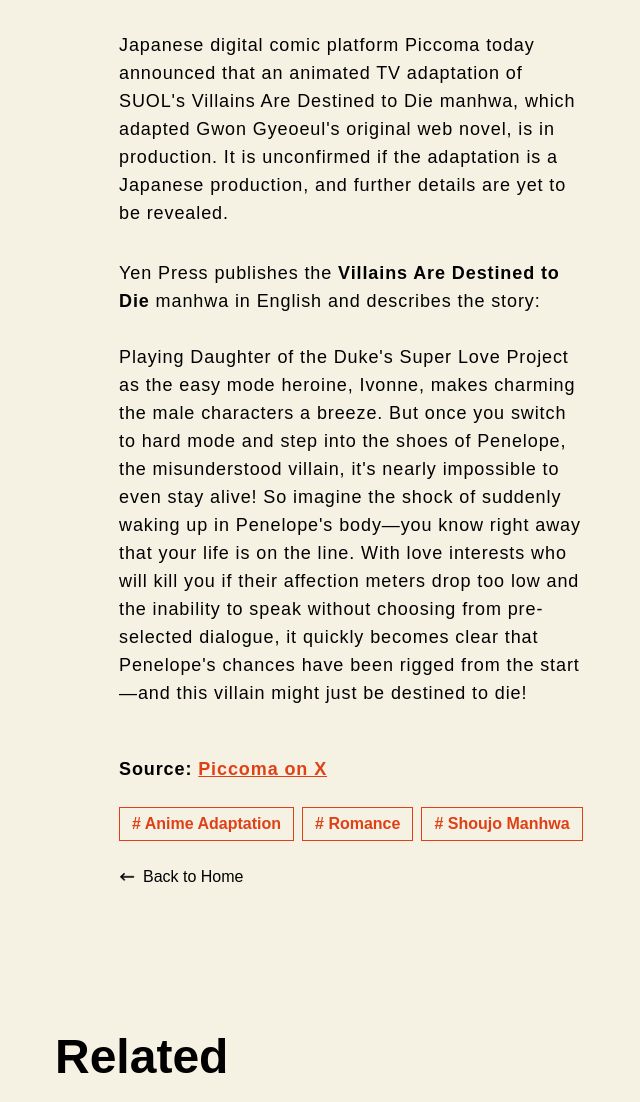
After one commit to wein1m/cms-blog, a PHP site: page /blog_post.example.php in a window 1280 px wide. The commit adds this page. Shown: the part 1058-2160 px from the top of the page, without its empty margins (289-929 px from the left). Run offline with PHP 8.4, Linux system fonts and the light colour scheme; some web fonts are replaced.

Commit message:
style: add blog post details UI

```diff
--- /dev/null
+++ b/src/blog_post.example.php
@@ -0,0 +1,104 @@
+<?php
+include_once "head.php";
+?>
+
+<section>
+    <div class="flex flex-col justify-center items-center px-86 mt-24 text-center ">
+        <h1 class="text-6xl mb-4 font-semibold">Villains Are Destined to Die Manhwa Gets Animated Adaptation</h1>
+        <span class="mt-4 opacity-80 font-semibold tracking-wider">Aug 9, 2026 | Arisa Nojima</span>
+    </div>
+
+    <div class="flex flex-col justify-center mt-16 mx-86">
+        <img src="https://a.storyblok.com/f/178900/1280x720/f9202b80c5/villains-are-destined-to-die-header.jpg/m/1080x0/filters:format(webp)"
+            class="mb-4 rounded-3xl" />
+        <p class="mx-16 my-4 font-gsans text-lg tracking-wider">
+            Japanese digital comic platform Piccoma today announced that an animated TV adaptation of SUOL's Villains
+            Are Destined to Die manhwa, which adapted Gwon Gyeoeul's original web novel, is in production. It is
+            unconfirmed if the adaptation is a Japanese production, and further details are yet to be revealed.
+        </p>
+        <p class="mx-16 my-4 font-gsans text-lg tracking-wider">
+            Yen Press publishes the <b>Villains Are Destined to Die</b> manhwa in English and describes the story:
+            <br><br>
+            Playing Daughter of the Duke's Super Love Project as the easy mode heroine, Ivonne, makes charming the male
+            characters a breeze. But once you switch to hard mode and step into the shoes of Penelope, the misunderstood
+            villain, it's nearly impossible to even stay alive! So imagine the shock of suddenly waking up in Penelope's
+            body—you know right away that your life is on the line. With love interests who will kill you if their
+            affection meters drop too low and the inability to speak without choosing from pre-selected dialogue, it
+            quickly becomes clear that Penelope's chances have been rigged from the start—and this villain might just be
+            destined to die!
+        </p>
+        <p class="mx-16 my-4 font-gsans text-lg tracking-wider font-semibold mt-8">
+            Source: <a href="#" class="text-primary underline">Piccoma on X</a>
+        </p>
+
+        <div class="mx-16 my-2 flex gap-2">
+            <a href="#" class="text-primary font-semibold px-3 py-1 border border-primary">
+                # Anime Adaptation
+            </a>
+            <a href="#" class="text-primary font-semibold px-3 py-1 border border-primary">
+                # Romance
+            </a>
+            <a href="#" class="text-primary font-semibold px-3 py-1 border border-primary">
+                # Shoujo Manhwa
+            </a>
+        </div>
+
+        <div>
+            <a href="#" class="mx-16 my-4 flex items-center gap-2 text-text-primary hover:text-primary">
+                <svg xmlns="http://www.w3.org/2000/svg" width="16" height="16" viewBox="0 0 72 72">
+                    <path fill="currentColor"
+                        d="M22.788 51.534L5 35.036l17.788-16.498l3.789 4.076l-10.396 9.641H67v5.562H16.181l10.396 9.642z" />
+                    <path fill="none" stroke="#000000" stroke-linecap="round" stroke-linejoin="round"
+                        stroke-miterlimit="10" stroke-width="2"
+                        d="M22.788 51.534L5 35.036l17.788-16.498l3.789 4.076l-10.396 9.641H67v5.562H16.181l10.396 9.642z" />
+                </svg>
+                Back to Home</a>
+        </div>
+
+        <div class="mt-32">
+            <h5 class="text-5xl font-semibold mb-6">Related</h5>
+            <div class="grid grid-cols-[repeat(3,1fr)] gap-14">
+                <div class="flex flex-col tracking-wide">
+                    <img src="https://a.storyblok.com/f/178900/1280x720/f9202b80c5/villains-are-destined-to-die-header.jpg/m/576x0/filters:quality(95)format(webp)"
+                        class="shadow-lg mb-4" />
+                    <h5 class="text-2xl font-semibold leading-tight mb-2">Villains Are Destined to Die Manhwa Gets
+                        Animated
+                        Adaptation</h5>
+                    <p class="line-clamp-2">Japanese digital comic platform Piccoma today announced that an animated TV
+                        adaptation of SUOL's
+                        ...</p>
+                    <p class="mt-4 text-gray-800 font-semibold">Aug 9, 2026 | Arisa Nojima</p>
+                </div>
+                <div class="flex flex-col tracking-wide">
+                    <img src="https://a.storyblok.com/f/178900/960x540/8287f725d1/digimon-beatbreak-episode42-1.jpg/m/576x0/filters:quality(95)format(webp)"
+                        class="shadow-lg mb-4" />
+                    <h5 class="text-2xl font-semibold leading-tight mb-2">DIGIMON BEATBREAK Anime Releases Asuka Arc Key
+                        Visual
+                    </h5>
+                    <p class="line-clamp-2">The DIGIMON BEATBREAKOpens in a new tab TV anime will enter its final
+                        chapter, the Asuka Arc,
+                        starting
+                        ...</p>
+                    <p class="mt-4 text-gray-800 font-semibold">Sep 27, 2026 | Shiho Nagashima</p>
+                </div>
+                <div class="flex flex-col tracking-wide">
+                    <img src="https://a.storyblok.com/f/178900/960x540/be3a7827eb/detective-precure-film-guest-voice-cast.jpg/m/576x0/filters:quality(95)format(webp)"
+                        class="shadow-lg mb-4" />
+                    <h5 class="text-2xl font-semibold leading-tight mb-2">Star Detective Precure! Anime Film Announces
+                        Three
+                        Guest Cast Members</h5>
+                    <p class="line-clamp-2">The official websiteOpens in a new tab for Eiga Meitantei Precure! Fushigina
+                        Niwa to Futari no
+                        Himitsu
+                        (Star ...</p>
+                    <p class="mt-4 text-gray-800 font-semibold">Aug 9, 2026 | Arisa Nojima</p>
+                </div>
+            </div>
+
+        </div>
+    </div>
+</section>
+
+<?php
+include_once "foot.php";
+?>
--- a/src/index.php
+++ b/src/index.php
@@ -3,9 +3,9 @@ require_once "head.php";
 ?>
 
 <section class="w-full">
-    <div class="py-24 text-center font-gsans">
-        <h1 class="text-6xl mb-4 font-bold"> From the pages of Shiori.</h1>
-        <h3 class="text-2xl font-semibold">Stories, thoughts & discoveries.</h3>
+    <div class="title">
+        <h1> From the pages of Shiori.</h1>
+        <h3>Stories, thoughts & discoveries.</h3>
     </div>
 
     <div class="px-32 grid grid-cols-[repeat(3,1fr)] gap-14">
--- a/src/output.css
+++ b/src/output.css
@@ -12,6 +12,8 @@
     --color-black: #000;
     --color-white: #fff;
     --spacing: 0.25rem;
+    --text-sm: 0.875rem;
+    --text-sm--line-height: calc(1.25 / 0.875);
     --text-lg: 1.125rem;
     --text-lg--line-height: calc(1.75 / 1.125);
     --text-2xl: 1.5rem;
@@ -29,6 +31,9 @@
     --tracking-wider: 0.05em;
     --tracking-widest: 0.1em;
     --leading-tight: 1.25;
+    --leading-snug: 1.375;
+    --radius-2xl: 1rem;
+    --radius-3xl: 1.5rem;
     --default-font-family: var(--font-sans);
     --default-mono-font-family: var(--font-mono);
     --color-bg: #f5f2e4;
@@ -197,14 +202,41 @@
   .top-0 {
     top: 0px;
   }
+  .m-4 {
+    margin: calc(var(--spacing) * 4);
+  }
+  .mx-16 {
+    margin-inline: calc(var(--spacing) * 16);
+  }
+  .mx-86 {
+    margin-inline: calc(var(--spacing) * 86);
+  }
+  .my-2 {
+    margin-block: calc(var(--spacing) * 2);
+  }
+  .my-4 {
+    margin-block: calc(var(--spacing) * 4);
+  }
+  .my-6 {
+    margin-block: calc(var(--spacing) * 6);
+  }
   .mt-4 {
     margin-top: calc(var(--spacing) * 4);
   }
   .mt-6 {
     margin-top: calc(var(--spacing) * 6);
   }
+  .mt-8 {
+    margin-top: calc(var(--spacing) * 8);
+  }
   .mt-14 {
     margin-top: calc(var(--spacing) * 14);
+  }
+  .mt-16 {
+    margin-top: calc(var(--spacing) * 16);
+  }
+  .mt-24 {
+    margin-top: calc(var(--spacing) * 24);
   }
   .mt-32 {
     margin-top: calc(var(--spacing) * 32);
@@ -218,11 +250,32 @@
   .mb-4 {
     margin-bottom: calc(var(--spacing) * 4);
   }
+  .mb-6 {
+    margin-bottom: calc(var(--spacing) * 6);
+  }
+  .mb-10 {
+    margin-bottom: calc(var(--spacing) * 10);
+  }
+  .mb-14 {
+    margin-bottom: calc(var(--spacing) * 14);
+  }
+  .mb-20 {
+    margin-bottom: calc(var(--spacing) * 20);
+  }
+  .line-clamp-2 {
+    overflow: hidden;
+    display: -webkit-box;
+    -webkit-box-orient: vertical;
+    -webkit-line-clamp: 2;
+  }
   .flex {
     display: flex;
   }
   .grid {
     display: grid;
+  }
+  .table {
+    display: table;
   }
   .h-1 {
     height: var(--spacing);
@@ -264,14 +329,23 @@
   .items-center {
     align-items: center;
   }
+  .items-end {
+    align-items: flex-end;
+  }
   .justify-between {
     justify-content: space-between;
   }
   .justify-center {
     justify-content: center;
   }
+  .justify-end {
+    justify-content: flex-end;
+  }
   .gap-1 {
     gap: var(--spacing);
+  }
+  .gap-2 {
+    gap: calc(var(--spacing) * 2);
   }
   .gap-4 {
     gap: calc(var(--spacing) * 4);
@@ -282,8 +356,18 @@
   .gap-14 {
     gap: calc(var(--spacing) * 14);
   }
+  .rounded-2xl {
+    border-radius: var(--radius-2xl);
+  }
+  .rounded-3xl {
+    border-radius: var(--radius-3xl);
+  }
   .rounded-full {
     border-radius: calc(infinity * 1px);
+  }
+  .border {
+    border-style: var(--tw-border-style);
+    border-width: 1px;
   }
   .border-t {
     border-top-style: var(--tw-border-style);
@@ -296,11 +380,17 @@
   .border-bg {
     border-color: var(--color-bg);
   }
+  .border-black {
+    border-color: var(--color-black);
+  }
   .border-black\/10 {
     border-color: color-mix(in srgb, #000 10%, transparent);
     @supports (color: color-mix(in lab, red, red)) {
       border-color: color-mix(in oklab, var(--color-black) 10%, transparent);
     }
+  }
+  .border-primary {
+    border-color: var(--color-primary);
   }
   .bg-\[\#1f0c1f\] {
     background-color: #1f0c1f;
@@ -320,6 +410,15 @@
   .p-4 {
     padding: calc(var(--spacing) * 4);
   }
+  .px-3 {
+    padding-inline: calc(var(--spacing) * 3);
+  }
+  .px-4 {
+    padding-inline: calc(var(--spacing) * 4);
+  }
+  .px-6 {
+    padding-inline: calc(var(--spacing) * 6);
+  }
   .px-7 {
     padding-inline: calc(var(--spacing) * 7);
   }
@@ -331,6 +430,27 @@
   }
   .px-32 {
     padding-inline: calc(var(--spacing) * 32);
+  }
+  .px-56 {
+    padding-inline: calc(var(--spacing) * 56);
+  }
+  .px-64 {
+    padding-inline: calc(var(--spacing) * 64);
+  }
+  .px-72 {
+    padding-inline: calc(var(--spacing) * 72);
+  }
+  .px-76 {
+    padding-inline: calc(var(--spacing) * 76);
+  }
+  .px-86 {
+    padding-inline: calc(var(--spacing) * 86);
+  }
+  .py-1 {
+    padding-block: var(--spacing);
+  }
+  .py-2 {
+    padding-block: calc(var(--spacing) * 2);
   }
   .py-3 {
     padding-block: calc(var(--spacing) * 3);
@@ -406,8 +540,17 @@
   .text-gray-800 {
     color: var(--color-gray-800);
   }
+  .text-primary {
+    color: var(--color-primary);
+  }
+  .text-text-primary {
+    color: var(--color-text-primary);
+  }
   .text-white {
     color: var(--color-white);
+  }
+  .underline {
+    text-decoration-line: underline;
   }
   .opacity-80 {
     opacity: 80%;
@@ -558,6 +731,11 @@ body {
   inherits: false;
   initial-value: 0 0 #0000;
 }
+@property --tw-outline-style {
+  syntax: "*";
+  inherits: false;
+  initial-value: solid;
+}
 @layer properties {
   @supports ((-webkit-hyphens: none) and (not (margin-trim: inline))) or ((-moz-orient: inline) and (not (color:rgb(from red r g b)))) {
     *, ::before, ::after, ::backdrop {
@@ -582,6 +760,7 @@ body {
       --tw-ring-offset-width: 0px;
       --tw-ring-offset-color: #fff;
       --tw-ring-offset-shadow: 0 0 #0000;
+      --tw-outline-style: solid;
     }
   }
 }
```
Also changed, not shown: other parts of src/output.css (+56 -0 lines), src/input.css (+10 -0 lines).
